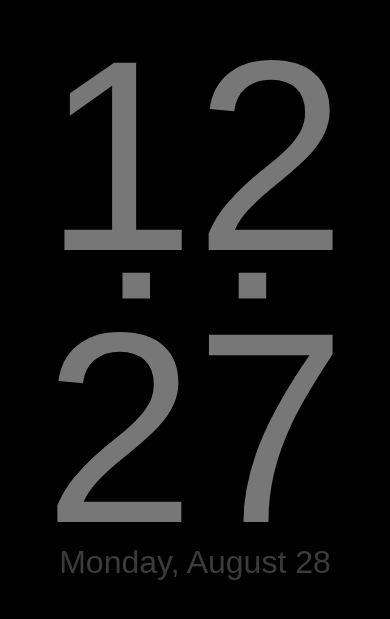
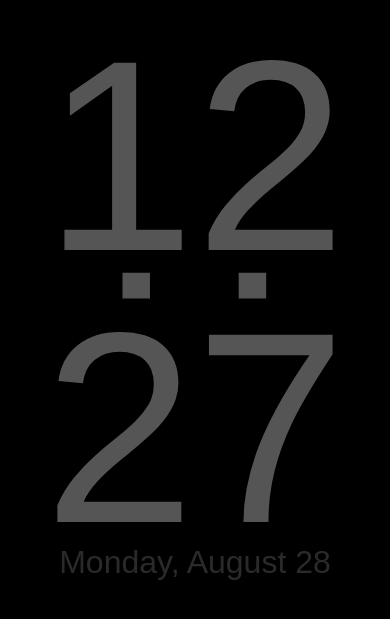
Before and after one commit to nleclerc/nightclock, a website: page www/index.html in a window 390 px wide. Shown: the part 111-730 px from the top of the page. Drawn offline with Linux system fonts and the light colour scheme; some packages are replaced by stand-ins of ours.

Commit message:
Darkened text a bit.

```diff
--- a/www/css/index.css
+++ b/www/css/index.css
@@ -21,7 +21,7 @@ body {
 	width: 100%;
 	height: 100%;
 
-	color: #777;
+	color: #555;
 
 	overflow: hidden;
 
```
